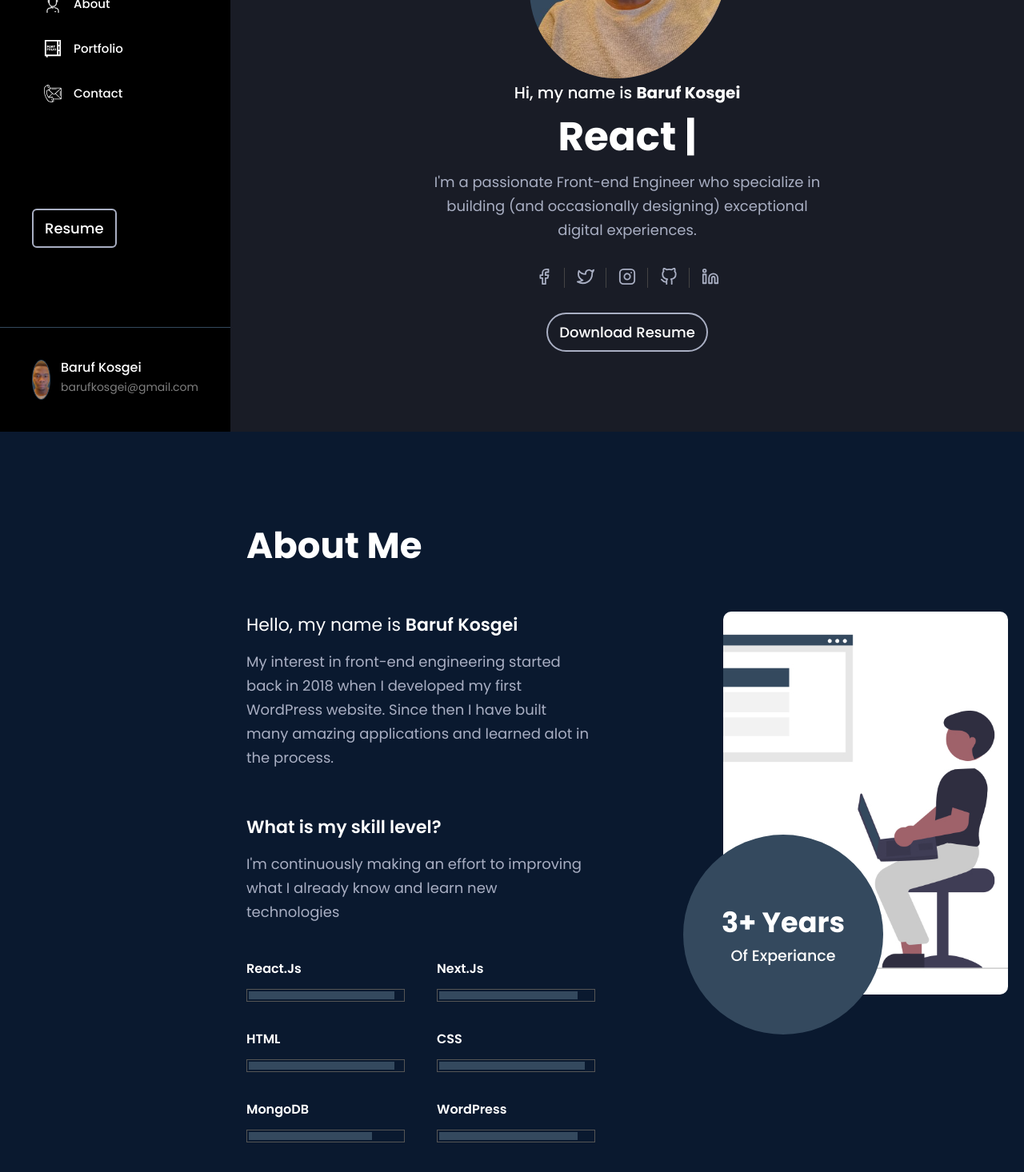
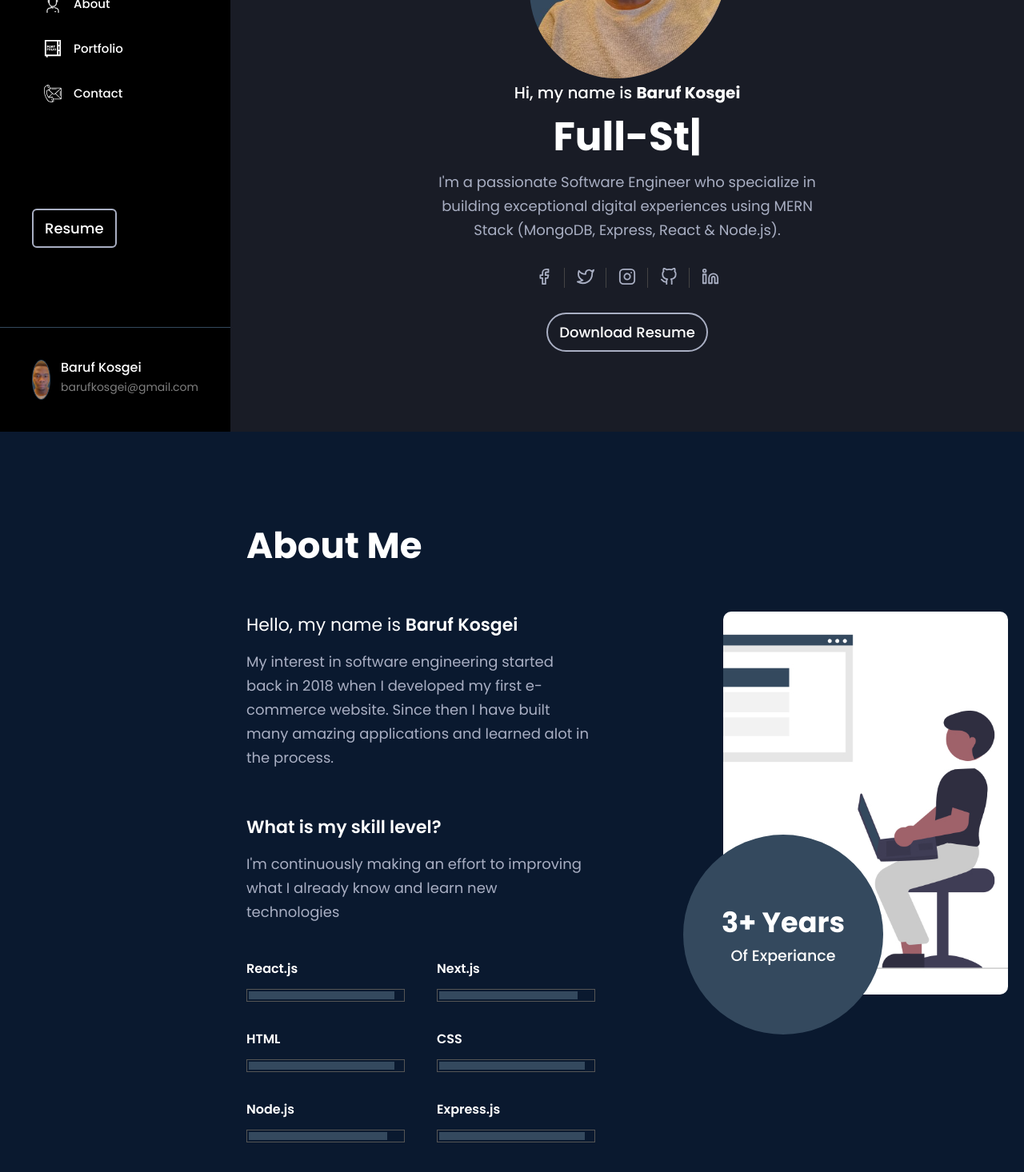
Before and after one commit to KBaruf/personal-website, a React (Create React App) app: page / in a window 1280 px wide. Shown: the part 260-1726 px from the top of the page at 80% size. Built offline with nearby package versions, Linux system fonts and the light colour scheme.

Commit message:
chore: update resume

```diff
--- a/src/components/about/About.jsx
+++ b/src/components/about/About.jsx
@@ -24,7 +24,7 @@
               <h3>
                 Hello, my name is <span>Baruf Kosgei</span>
               </h3>
-              <p>My interest in front-end engineering started back in 2018 when I developed my first WordPress website. Since then I have built many amazing applications and learned alot in the process. </p>
+              <p>My interest in software engineering started back in 2018 when I developed my first e-commerce website. Since then I have built many amazing applications and learned alot in the process. </p>
             </div>
             <div className='my_skills'>
               <h3 className='title'>What is my skill level?</h3>
--- a/src/components/portfolio/Portfolio.jsx
+++ b/src/components/portfolio/Portfolio.jsx
@@ -85,7 +85,7 @@
           <li>
             <div className='list_inner'>
               <div className='image'>
-                <a href='https://applyandtrack-n37y1a2mj-kbaruf.vercel.app/' target='_blank' rel='noreferrer' className='details'>
+                <a href='https://applyandtrack.vercel.app/' target='_blank' rel='noreferrer' className='details'>
                   <img src='img/portfolio/applyandtrack.png' data-tip data-for='applyandtrack' alt='applyandtrack' />
                   <ReactTooltip id='applyandtrack' place='bottom' type='light' effect='float' className='tooltip-wrapper'>
                     <div>
--- a/src/components/skills/Skills.jsx
+++ b/src/components/skills/Skills.jsx
@@ -2,11 +2,11 @@
 
 const skillsContent = [
   {
-    name: 'React.Js',
+    name: 'React.js',
     skillPercent: '95',
   },
   {
-    name: 'Next.Js',
+    name: 'Next.js',
     skillPercent: '90',
   },
   {
@@ -18,12 +18,20 @@
     skillPercent: '95',
   },
   {
+    name: 'Node.js',
+    skillPercent: '90',
+  },
+  {
+    name: 'Express.js',
+    skillPercent: '95',
+  },
+  {
     name: 'MongoDB',
     skillPercent: '80',
   },
   {
-    name: 'WordPress',
-    skillPercent: '90',
+    name: 'Git & Github',
+    skillPercent: '85',
   },
 ];
 
--- a/src/components/slider/Hero.jsx
+++ b/src/components/slider/Hero.jsx
@@ -6,7 +6,7 @@
   shapeImage: 'hero-shape',
   heroImage: '5',
   name: 'Baruf Kosgei',
-  description: `I'm a passionate Front-end Engineer who specialize in building (and occasionally designing) exceptional digital experiences. `,
+  description: `I'm a passionate Software Engineer who specialize in building exceptional digital experiences using MERN Stack (MongoDB, Express, React & Node.js). `,
 };
 
 const Hero = () => {
@@ -23,7 +23,7 @@
           </h5>
           <h1 className='name' data-aos='fade-up' data-aos-duration='1200' data-aos-delay='200'>
             <span className='typer-toper'>
-              <ReactTyped loop typeSpeed={150} backSpeed={60} strings={['Front-End Engineer', 'React Developer']} smartBackspace shuffle={false} backDelay={1} fadeOut={false} fadeOutDelay={100} loopCount={0} showCursor cursorChar='|' />
+              <ReactTyped loop typeSpeed={150} backSpeed={60} strings={['Software Engineer', 'Full-Stack Engineer']} smartBackspace shuffle={false} backDelay={1} fadeOut={false} fadeOutDelay={100} loopCount={0} showCursor cursorChar='|' />
             </span>
           </h1>
           <p className='text' data-aos='fade-up' data-aos-duration='1200' data-aos-delay='300'>
```
Also changed, not shown: 1 other file (tests, documents, lock files or other folders).
